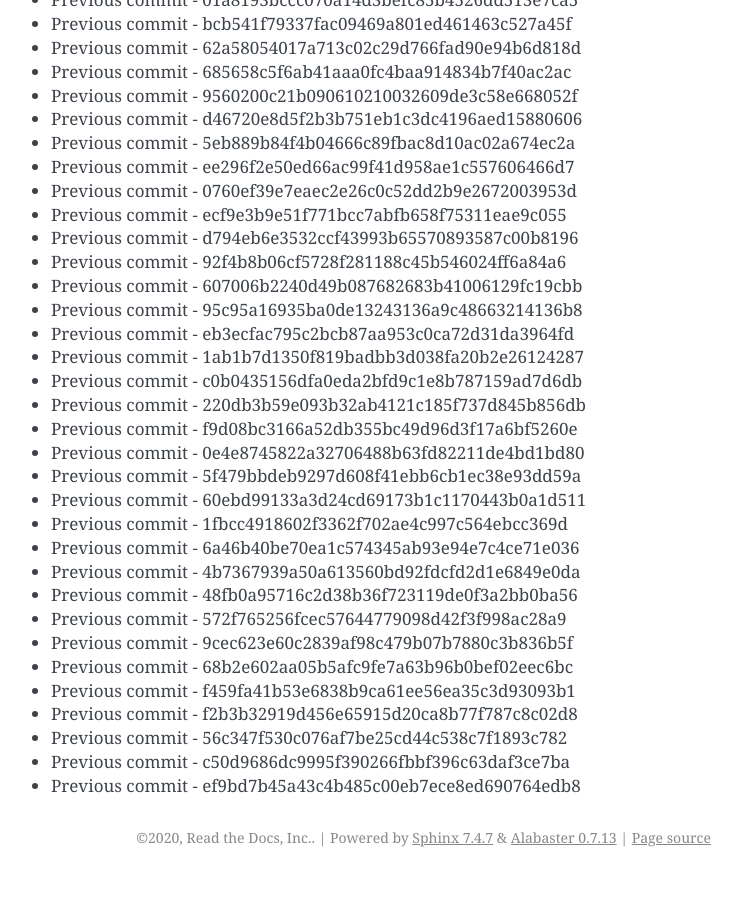
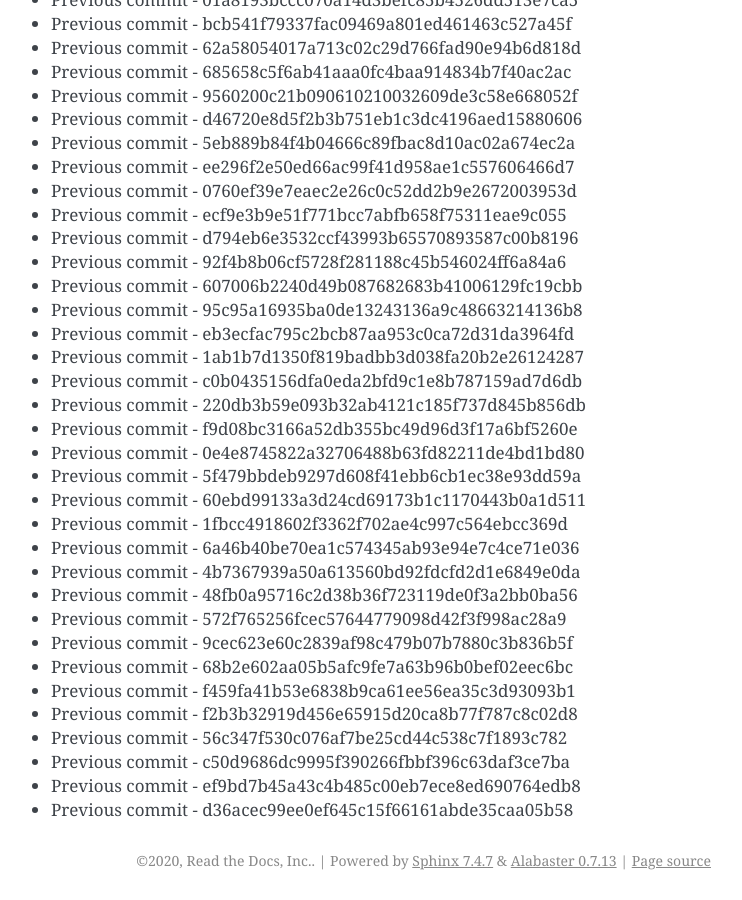
Before and after one commit to readthedocs/rtd-git-stresstest, a Sphinx documentation site: the page built from docs/updates.rst, in a window 1280 px wide and 900 px high, scrolled down 15195 px. Shown: the whole window, without its empty margins (399-1141 px from the left). Built offline with Sphinx 7.4.7, drawn with Linux system fonts in a browser that asks for light colours; before the commit the page ends 16072 px from its top, so only the background shows below that.

Commit message:
Generating commit from previous: d36acec99ee0ef645c15f66161abde35caa05b58

```diff
--- a/docs/updates.rst
+++ b/docs/updates.rst
@@ -670,3 +670,4 @@ It can be tested for any performance characteristics.
 * Previous commit - 56c347f530c076af7be25cd44c538c7f1893c782
 * Previous commit - c50d9686dc9995f390266fbbf396c63daf3ce7ba
 * Previous commit - ef9bd7b45a43c4b485c00eb7ece8ed690764edb8
+* Previous commit - d36acec99ee0ef645c15f66161abde35caa05b58
```
